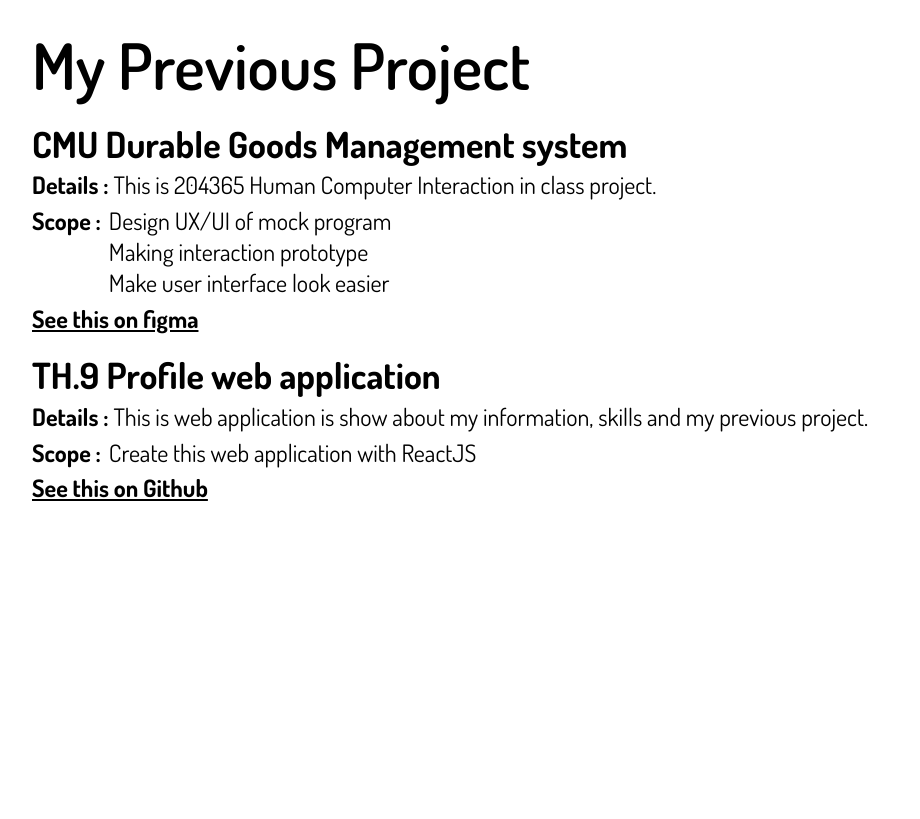
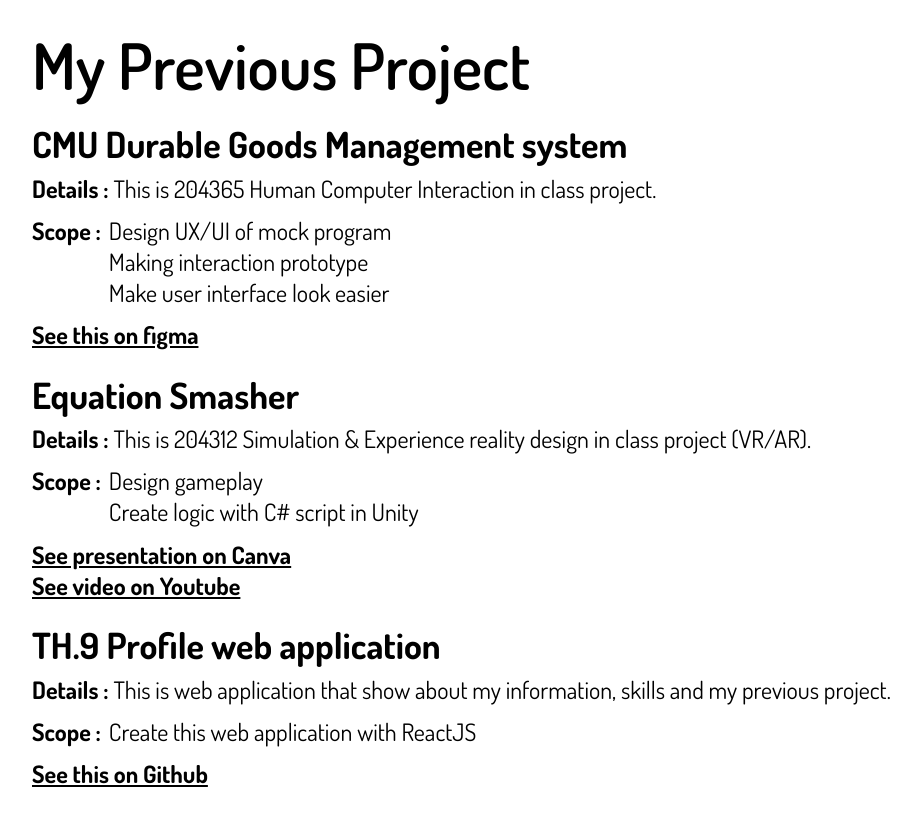
Before and after one commit to 9sThana/my-profile, a React (Vite) app: page /project in a window 1280 px wide. Shown: the whole page, without its empty margins (38-958 px from the left). Built offline with nearby package versions, Linux system fonts and the light colour scheme.

Commit message:
second change commit
Add new project

```diff
--- a/src/component/About.jsx
+++ b/src/component/About.jsx
@@ -67,7 +67,6 @@ function About() {
               </a>
             </div>
             <div className="subtags">
-              {" "}
               <a>
                 <b>Tools</b> : Figma, Visual Studio Code, Microsoft Office, Unity, DBeaver
               </a>
--- a/src/component/Css/content.css
+++ b/src/component/Css/content.css
@@ -44,7 +44,7 @@
 .subtags {
   display: flex;
   flex-direction: column;
-  padding: 0.15rem 0;
+  margin: 0.35rem 0;
 }
 
 .subtags a {
--- a/src/component/Project.jsx
+++ b/src/component/Project.jsx
@@ -43,10 +43,46 @@ function Project() {
             </div>
           </div>
           <div className="profile">
+            <h2 className="tags">Equation Smasher</h2>
+            <div className="subtags">
+              <a>
+                <b>Details : </b> This is 204312 Simulation & Experience reality
+                design in class project (VR/AR).
+              </a>
+            </div>
+            <div className="subtags">
+              <a className="lists">
+                <b>Scope :</b>
+                <ul>
+                  <li>
+                    <a>Design gameplay</a>
+                  </li>
+                  <li>
+                    <a>Create logic with C# script in Unity</a>
+                  </li>
+                </ul>
+              </a>
+            </div>
+            <div className="subtags">
+              <a
+                className="navigate"
+                href="https://www.canva.com/design/DAGBE8EsadY/wzmUNbNn2OHxc-5GF4H0Eg/view?utm_content=DAGBE8EsadY&utm_campaign=designshare&utm_medium=link&utm_source=editor"
+              >
+                <b>See presentation on Canva</b>
+              </a>
+              <a
+                className="navigate"
+                href="https://www.youtube.com/watch?v=DFplYQ6oWTA"
+              >
+                <b>See video on Youtube</b>
+              </a>
+            </div>
+          </div>
+          <div className="profile">
             <h2 className="tags">TH.9 Profile web application</h2>
             <div className="subtags">
               <a>
-                <b>Details : </b> This is web application is show about my
+                <b>Details : </b> This is web application that show about my
                 information, skills and my previous project.
               </a>
             </div>
```
